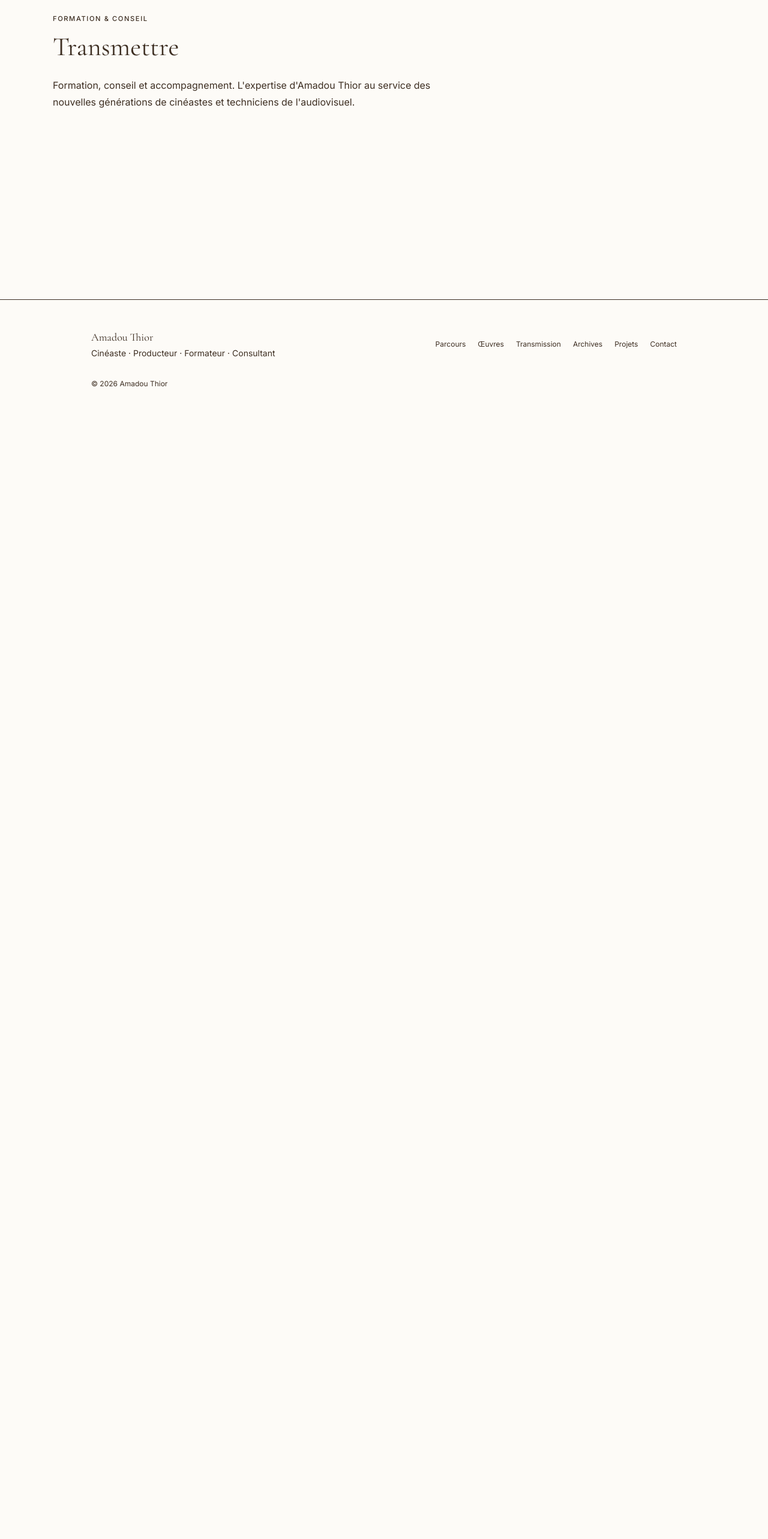
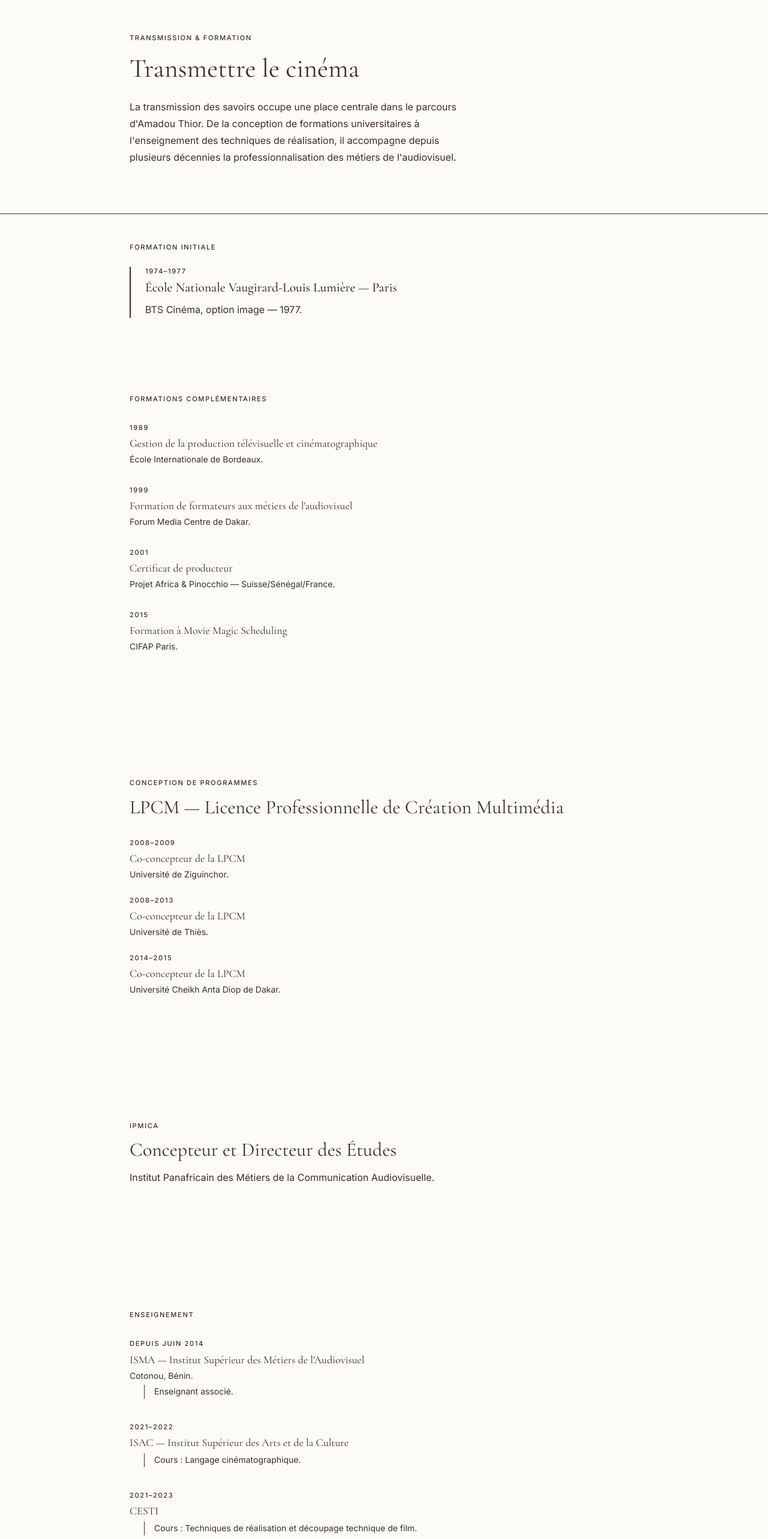
Before and after one commit to Kelluwurus/amadouthior, a Next.js app: page /transmission in a window 1280 px wide. Shown: the part 120-2686 px from the top of the page at 60% size. Before the commit the page ends 800 px from the top, so only its background shows below. Built offline with nearby package versions, Linux system fonts and the light colour scheme.

Commit message:
remplissage avec les donnees des pages formation et transmission

```diff
--- a/src/app/transmission/page.tsx
+++ b/src/app/transmission/page.tsx
@@ -1,27 +1,280 @@
 import type { Metadata } from "next";
 import Container from "@/components/ui/Container";
+import Reveal from "@/components/ui/Reveal";
 
 export const metadata: Metadata = {
-  title: "Transmission",
+  title: "Transmission & Formation",
   description:
-    "Formation, conseil et accompagnement. L'expertise d'Amadou Thior au service des nouvelles générations de cinéastes.",
+    "La transmission des savoirs occupe une place centrale dans le parcours d'Amadou Thior. Conception de formations universitaires, enseignement des techniques de réalisation, accompagnement de la professionnalisation des métiers de l'audiovisuel.",
 };
 
 export default function TransmissionPage() {
   return (
-    <div className="section-py pt-32">
-      <Container>
-        <div className="text-meta text-[--color-accent] mb-3">
-          Formation & Conseil
-        </div>
-        <h1 className="text-h1 text-[--color-fg] mb-6">Transmettre</h1>
-        <p className="text-body text-[--color-fg-muted] max-w-2xl">
-          Formation, conseil et accompagnement. L&apos;expertise d&apos;Amadou
-          Thior au service des nouvelles générations de cinéastes et techniciens
-          de l&apos;audiovisuel.
-        </p>
-        {/* TODO: Phase 5 — Formation, conseil, interventions, RTC */}
-      </Container>
+    <>
+      {/* HERO */}
+      <section className="pt-36 md:pt-44 pb-16 md:pb-20">
+        <Container narrow>
+          <Reveal>
+            <p className="text-meta text-[--color-accent] mb-4">
+              Transmission & Formation
+            </p>
+            <h1 className="text-h1 mb-6 max-w-2xl">
+              Transmettre le cinéma
+            </h1>
+            <p className="text-body text-[--color-fg-muted] max-w-xl leading-relaxed">
+              La transmission des savoirs occupe une place centrale dans le
+              parcours d&apos;Amadou Thior. De la conception de formations
+              universitaires à l&apos;enseignement des techniques de réalisation,
+              il accompagne depuis plusieurs décennies la professionnalisation
+              des métiers de l&apos;audiovisuel.
+            </p>
+          </Reveal>
+        </Container>
+      </section>
+
+      {/* FORMATION INITIALE */}
+      <section className="pb-16 border-t border-[--color-border] pt-12">
+        <Container narrow>
+          <Reveal>
+            <p className="text-meta text-[--color-accent] mb-6">
+              Formation initiale
+            </p>
+            <div className="border-l-2 border-[--color-accent-muted] pl-6">
+              <span className="text-meta text-[--color-accent] block mb-1">
+                1974–1977
+              </span>
+              <h3 className="text-h3 mb-2">
+                École Nationale Vaugirard-Louis Lumière — Paris
+              </h3>
+              <p className="text-body text-[--color-fg-muted]">
+                BTS Cinéma, option image — 1977.
+              </p>
+            </div>
+          </Reveal>
+        </Container>
+      </section>
+
+      {/* FORMATIONS COMPLÉMENTAIRES */}
+      <section className="pb-16 bg-[--color-surface] py-12 md:py-16">
+        <Container narrow>
+          <Reveal>
+            <p className="text-meta text-[--color-accent] mb-8">
+              Formations complémentaires
+            </p>
+          </Reveal>
+          <div className="space-y-8">
+            <Reveal delay={60}>
+              <Entry
+                period="1989"
+                title="Gestion de la production télévisuelle et cinématographique"
+                place="École Internationale de Bordeaux."
+              />
+            </Reveal>
+            <Reveal delay={120}>
+              <Entry
+                period="1999"
+                title="Formation de formateurs aux métiers de l'audiovisuel"
+                place="Forum Media Centre de Dakar."
+              />
+            </Reveal>
+            <Reveal delay={180}>
+              <Entry
+                period="2001"
+                title="Certificat de producteur"
+                place="Projet Africa & Pinocchio — Suisse/Sénégal/France."
+              />
+            </Reveal>
+            <Reveal delay={240}>
+              <Entry
+                period="2015"
+                title="Formation à Movie Magic Scheduling"
+                place="CIFAP Paris."
+              />
+            </Reveal>
+          </div>
+        </Container>
+      </section>
+
+      {/* CONCEPTION DE PROGRAMMES */}
+      <section className="section-py">
+        <Container narrow>
+          <Reveal>
+            <p className="text-meta text-[--color-accent] mb-3">
+              Conception de programmes
+            </p>
+            <h2 className="text-h2 mb-8">
+              LPCM — Licence Professionnelle de Création Multimédia
+            </h2>
+          </Reveal>
+          <div className="space-y-6">
+            <Reveal delay={60}>
+              <Entry
+                period="2008–2009"
+                title="Co-concepteur de la LPCM"
+                place="Université de Ziguinchor."
+              />
+            </Reveal>
+            <Reveal delay={120}>
+              <Entry
+                period="2008–2013"
+                title="Co-concepteur de la LPCM"
+                place="Université de Thiès."
+              />
+            </Reveal>
+            <Reveal delay={180}>
+              <Entry
+                period="2014–2015"
+                title="Co-concepteur de la LPCM"
+                place="Université Cheikh Anta Diop de Dakar."
+              />
+            </Reveal>
+          </div>
+        </Container>
+      </section>
+
+      {/* IPMICA */}
+      <section className="py-12 md:py-16 bg-[--color-surface]">
+        <Container narrow>
+          <Reveal>
+            <p className="text-meta text-[--color-accent] mb-3">IPMICA</p>
+            <h2 className="text-h2 mb-3">
+              Concepteur et Directeur des Études
+            </h2>
+            <p className="text-body text-[--color-fg-muted]">
+              Institut Panafricain des Métiers de la Communication Audiovisuelle.
+            </p>
+          </Reveal>
+        </Container>
+      </section>
+
+      {/* ENSEIGNEMENT */}
+      <section className="section-py">
+        <Container narrow>
+          <Reveal>
+            <p className="text-meta text-[--color-accent] mb-8">
+              Enseignement
+            </p>
+          </Reveal>
+          <div className="space-y-10">
+            <Reveal delay={60}>
+              <div>
+                <Entry
+                  period="Depuis juin 2014"
+                  title="ISMA — Institut Supérieur des Métiers de l'Audiovisuel"
+                  place="Cotonou, Bénin."
+                />
+                <p className="text-caption text-[--color-fg-muted] mt-1 ml-6 border-l border-[--color-border] pl-4">
+                  Enseignant associé.
+                </p>
+              </div>
+            </Reveal>
+            <Reveal delay={120}>
+              <div>
+                <Entry
+                  period="2021–2022"
+                  title="ISAC — Institut Supérieur des Arts et de la Culture"
+                />
+                <p className="text-caption text-[--color-fg-muted] mt-1 ml-6 border-l border-[--color-border] pl-4">
+                  Cours : Langage cinématographique.
+                </p>
+              </div>
+            </Reveal>
+            <Reveal delay={180}>
+              <div>
+                <Entry
+                  period="2021–2023"
+                  title="CESTI"
+                />
+                <p className="text-caption text-[--color-fg-muted] mt-1 ml-6 border-l border-[--color-border] pl-4">
+                  Cours : Techniques de réalisation et découpage technique de film.
+                </p>
+              </div>
+            </Reveal>
+          </div>
+        </Container>
+      </section>
+
+      {/* SCÉNARIO POUR TOUS */}
+      <section className="py-12 md:py-16 bg-[--color-surface]">
+        <Container narrow>
+          <Reveal>
+            <Entry
+              period="2017–2018"
+              title="Scénario pour tous"
+              place="Programme financé par le FOPICA."
+            />
+            <p className="text-caption text-[--color-fg-muted] mt-2 ml-6 border-l border-[--color-border] pl-4">
+              Thématique : concevoir la « Bible » d&apos;une série télévisée.
+            </p>
+          </Reveal>
+        </Container>
+      </section>
+
+      {/* FORMATION 2024 */}
+      <section className="section-py">
+        <Container narrow>
+          <Reveal>
+            <p className="text-meta text-[--color-accent] mb-3">
+              Formation récente
+            </p>
+            <Entry
+              period="Août 2024"
+              title="URAC Sénégal"
+              place="Animation d'ateliers avec Martin Faye destinés aux correspondants de la Radio Télévision Communautaire."
+            />
+          </Reveal>
+          <Reveal delay={80}>
+            <div className="mt-6 ml-6 border-l border-[--color-border] pl-4">
+              <p className="text-caption text-[--color-fg-subtle] mb-2">
+                Thématiques abordées :
+              </p>
+              <ul className="space-y-1.5">
+                {[
+                  "Couverture de l'actualité locale",
+                  "Collecte et exploitation de sujets",
+                  "Transmission de l'information",
+                  "Proposition de sujets",
+                  "Veille locale",
+                  "Respect des délais",
+                  "Travail en équipe",
+                ].map((item) => (
+                  <li
+                    key={item}
+                    className="text-caption text-[--color-fg-muted] flex items-center gap-2"
+                  >
+                    <span className="w-1 h-1 rounded-full bg-[--color-accent-muted] shrink-0" />
+                    {item}
+                  </li>
+                ))}
+              </ul>
+            </div>
+          </Reveal>
+        </Container>
+      </section>
+    </>
+  );
+}
+
+function Entry({
+  period,
+  title,
+  place,
+}: {
+  period: string;
+  title: string;
+  place?: string;
+}) {
+  return (
+    <div>
+      <span className="text-meta text-[--color-accent] block mb-1">
+        {period}
+      </span>
+      <h3 className="font-[family-name:var(--font-cormorant)] text-base md:text-lg text-[--color-fg]">
+        {title}
+      </h3>
+      {place && (
+        <p className="text-caption text-[--color-fg-muted] mt-0.5">{place}</p>
+      )}
     </div>
   );
 }
```
